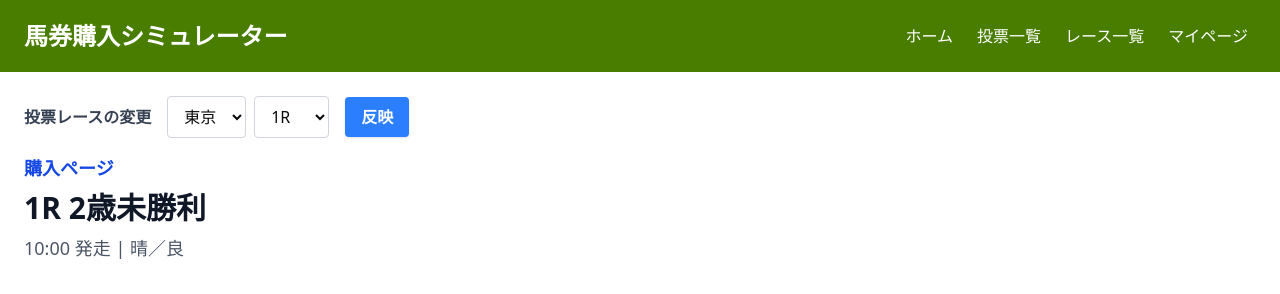
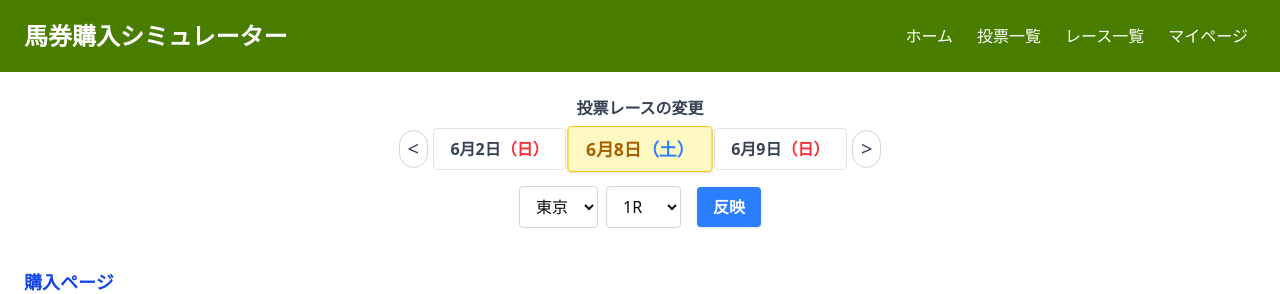
Before and after one commit to RyotaIhara/my-ui-playground, a Next.js app: page /votings/add/1 in a window 1280 px wide. Shown: the top 294 px of the page. Built offline with nearby package versions, Linux system fonts and the light colour scheme.

Commit message:
日付部分の設定

```diff
--- a/src/app/votings/add/[race_id]/page.tsx
+++ b/src/app/votings/add/[race_id]/page.tsx
@@ -1,11 +1,10 @@
 'use client';
 
 import { VotingAddTable } from "@/app/votings/components/pc/VotingAddTable";
+import { VotingRaceHeader } from "@/app/votings/components/pc/VotingRaceHeader";
 import { RaceInfoHeader } from "@/app/votings/components/pc/RaceInfoHeader";
 import { useTranslation } from "@/lib/i18n/hooks";
-import { useParams } from "next/navigation";
 import { useState } from "react";
-import { RaceTrackTabs } from "@/app/races/components/pc/RaceTrackTabs";
 
 type BetType = 'tansho' | 'fukusho' | 'wakuren' | 'umaren' | 'wide' | 'umatan' | 'sanrenpuku' | 'sanrentan';
 type BetMethod = 'normal' | 'nagashi' | 'box';
@@ -64,8 +63,6 @@ const dummyRaceData = {
 
 export default function VotingAddPage() {
   const { t, loading } = useTranslation();
-  const params = useParams();
-  const raceId = params.race_id;
   const [selectedBetType, setSelectedBetType] = useState<BetType>('tansho');
   const [selectedBetMethod, setSelectedBetMethod] = useState<BetMethod>('normal');
   const [selectedHorses, setSelectedHorses] = useState<number[]>([]);
@@ -85,20 +82,20 @@ export default function VotingAddPage() {
   };
 
   const betTypeNames = {
-    tansho: t('voting.add.betType.tansho') || '単勝・複勝',
-    fukusho: t('voting.add.betType.fukusho') || '複勝',
-    wakuren: t('voting.add.betType.wakuren') || '枠連',
-    umaren: t('voting.add.betType.umaren') || '馬連',
-    wide: t('voting.add.betType.wide') || 'ワイド',
-    umatan: t('voting.add.betType.umatan') || '馬単',
-    sanrenpuku: t('voting.add.betType.sanrenpuku') || '3連複',
-    sanrentan: t('voting.add.betType.sanrentan') || '3連単',
+    tansho: t('voting.add.betType.tansho'),
+    fukusho: t('voting.add.betType.fukusho'),
+    wakuren: t('voting.add.betType.wakuren'),
+    umaren: t('voting.add.betType.umaren'),
+    wide: t('voting.add.betType.wide') ,
+    umatan: t('voting.add.betType.umatan'),
+    sanrenpuku: t('voting.add.betType.sanrenpuku'),
+    sanrentan: t('voting.add.betType.sanrentan'),
   };
 
   const betMethodNames = {
-    normal: t('voting.add.betMethod.normal') || '通常/フォーメーション',
-    nagashi: t('voting.add.betMethod.nagashi') || 'ながし',
-    box: t('voting.add.betMethod.box') || 'ボックス',
+    normal: t('voting.add.betMethod.normal'),
+    nagashi: t('voting.add.betMethod.nagashi'),
+    box: t('voting.add.betMethod.box'),
   };
 
   const handleHorseSelection = (horseId: number) => {
@@ -122,32 +119,7 @@ export default function VotingAddPage() {
   return (
     <div className="p-6 max-w-7xl mx-auto">
       {/* 上部：投票レースの変更ラベル、競馬場・レース番号セレクト、反映ボタン */}
-      <div className="flex items-center mb-4">
-        <span className="mr-4 text-base font-semibold text-gray-700">投票レースの変更</span>
-        <select
-          className="border border-gray-300 rounded px-3 py-2 text-base mr-2"
-          value={activeTrack}
-          onChange={e => setActiveTrack(e.target.value as RaceTrack)}
-        >
-          {tracks.map(track => (
-            <option key={track.value} value={track.value}>{track.label}</option>
-          ))}
-        </select>
-        <select
-          className="border border-gray-300 rounded px-3 py-2 text-base mr-2"
-          value={selectedRaceNumber}
-          onChange={e => setSelectedRaceNumber(Number(e.target.value))}
-        >
-          {raceNumbers.map(num => (
-            <option key={num} value={num}>{num}R</option>
-          ))}
-        </select>
-        <button
-          className="ml-2 px-4 py-2 bg-blue-500 text-white rounded hover:bg-blue-600 transition-colors text-base font-semibold shadow"
-        >
-          反映
-        </button>
-      </div>
+       <VotingRaceHeader />
       {/* 購入ページラベル */}
       <div className="mb-2">
         <span className="text-lg font-semibold text-blue-700">購入ページ</span>
--- /dev/null
+++ b/src/app/votings/components/pc/VotingRaceHeader.tsx
@@ -0,0 +1,117 @@
+import React, { useState, useEffect } from "react";
+
+type RaceTrack = 'tokyo' | 'kyoto' | 'hanshin';
+
+// 6月〜8月の土日ダミーデータ（20日分）
+const dates = [
+  { date: "6月1日", day: "土" }, { date: "6月2日", day: "日" },
+  { date: "6月8日", day: "土" }, { date: "6月9日", day: "日" },
+  { date: "6月15日", day: "土" }, { date: "6月16日", day: "日" },
+  { date: "6月22日", day: "土" }, { date: "6月23日", day: "日" },
+  { date: "6月29日", day: "土" }, { date: "6月30日", day: "日" },
+  { date: "7月6日", day: "土" }, { date: "7月7日", day: "日" },
+  { date: "7月13日", day: "土" }, { date: "7月14日", day: "日" },
+  { date: "7月20日", day: "土" }, { date: "7月21日", day: "日" },
+  { date: "7月27日", day: "土" }, { date: "7月28日", day: "日" },
+  { date: "8月3日", day: "土" }, { date: "8月4日", day: "日" },
+];
+
+const raceNumbers = [1,2,3,4,5,6,7,8,9,10,11,12];
+
+export function VotingRaceHeader() {
+  const [activeTrack, setActiveTrack] = useState<RaceTrack>('tokyo');
+  const [selectedRaceNumber, setSelectedRaceNumber] = useState(1);
+  const [centerIndex, setCenterIndex] = useState(2); // 最初は3つ目を中央に
+
+  // 3つだけ表示
+  const visibleDates = dates.slice(
+    Math.max(0, centerIndex - 1),
+    Math.min(dates.length, centerIndex + 2)
+  );
+
+  // 左右端の制御
+  const canLeft = centerIndex > 1;
+  const canRight = centerIndex < dates.length - 2;
+
+  // MOC: 真ん中の日付が変わるたびにAPI呼び出し想定
+  useEffect(() => {
+    const centerDate = dates[centerIndex];
+    // 本来はここでAPI呼び出し
+    console.log('API呼び出し: ', centerDate);
+  }, [centerIndex]);
+
+  return (
+    <div className="mb-6 flex flex-col items-center w-full">
+      {/* 投票レースの変更ラベル（中央寄せ） */}
+      <div className="mb-2 w-full flex justify-center">
+        <span className="text-base font-semibold text-gray-700">投票レースの変更</span>
+      </div>
+      {/* 日付カルーセル */}
+      <div className="flex items-center mb-4 justify-center w-full">
+        {/* 左ボタン: 常に表示、非活性時はグレーアウト */}
+        <div className="flex items-center">
+          <button
+            className={`px-2 py-1 text-xl rounded-full border border-gray-300 mr-8 transition-colors ${canLeft ? 'bg-white hover:bg-gray-100 text-gray-700' : 'bg-gray-100 text-gray-300 cursor-not-allowed'}`}
+            onClick={() => setCenterIndex(i => Math.max(1, i - 1))}
+            disabled={!canLeft}
+            aria-label="左へ"
+          >&#60;</button>
+        </div>
+        <div className="flex space-x-2 w-[360px] justify-center">
+          {visibleDates.map((d, idx) => {
+            // 真ん中だけ強調
+            const isCenter = idx === 1;
+            return (
+              <div
+                key={d.date + d.day}
+                className={`flex-shrink-0 px-4 py-2 border rounded text-center min-w-[100px] text-base font-bold transition
+                  ${isCenter ? "bg-yellow-100 border-yellow-400 scale-110 shadow text-yellow-700" : "bg-white text-gray-700"}
+                `}
+              >
+                {d.date}
+                <span className={d.day === "土" ? "text-blue-500" : "text-red-500"}>
+                  （{d.day}）
+                </span>
+              </div>
+            );
+          })}
+        </div>
+        {/* 右ボタン: 常に表示、非活性時はグレーアウト */}
+        <div className="flex items-center">
+          <button
+            className={`px-2 py-1 text-xl rounded-full border border-gray-300 ml-8 transition-colors ${canRight ? 'bg-white hover:bg-gray-100 text-gray-700' : 'bg-gray-100 text-gray-300 cursor-not-allowed'}`}
+            onClick={() => setCenterIndex(i => Math.min(dates.length - 2, i + 1))}
+            disabled={!canRight}
+            aria-label="右へ"
+          >&#62;</button>
+        </div>
+      </div>
+      {/* 下部：レース会場・レース番号セレクト・反映ボタン（中央寄せ） */}
+      <div className="flex items-center mb-4 justify-center w-full">
+        <select
+          className="border border-gray-300 rounded px-3 py-2 text-base mr-2"
+          value={activeTrack}
+          onChange={e => setActiveTrack(e.target.value as RaceTrack)}
+        >
+          <option value="tokyo">東京</option>
+          <option value="kyoto">京都</option>
+          <option value="hanshin">阪神</option>
+        </select>
+        <select
+          className="border border-gray-300 rounded px-3 py-2 text-base mr-2"
+          value={selectedRaceNumber}
+          onChange={e => setSelectedRaceNumber(Number(e.target.value))}
+        >
+          {raceNumbers.map(num => (
+            <option key={num} value={num}>{num}R</option>
+          ))}
+        </select>
+        <button
+          className="ml-2 px-4 py-2 bg-blue-500 text-white rounded hover:bg-blue-600 transition-colors text-base font-semibold shadow"
+        >
+          反映
+        </button>
+      </div>
+    </div>
+  );
+}
```
